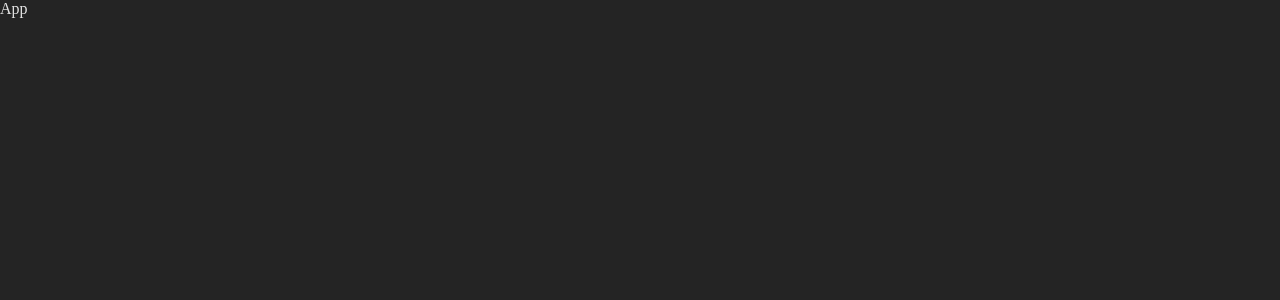
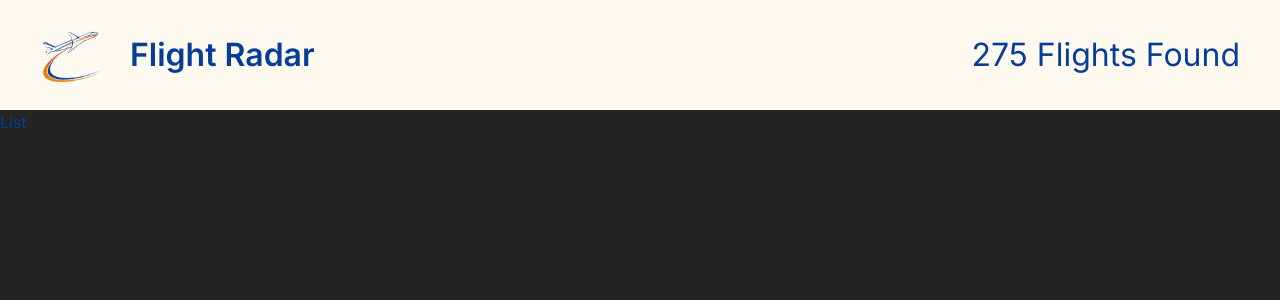
Before and after one commit to beyzaaakeser/FlightRadar-ReduxToolkitThunk, a React (Vite) app: page /list in a window 1280 px wide. Shown: the top 300 px of the page. Built offline with nearby package versions, Linux system fonts and the light colour scheme.

Commit message:
header completed

```diff
--- a/package.json
+++ b/package.json
@@ -17,7 +17,8 @@
     "react": "^18.3.1",
     "react-dom": "^18.3.1",
     "react-leaflet": "^4.2.1",
-    "react-redux": "^9.1.2"
+    "react-redux": "^9.1.2",
+    "react-router-dom": "^6.26.2"
   },
   "devDependencies": {
     "@eslint/js": "^9.9.0",
--- a/src/App.jsx
+++ b/src/App.jsx
@@ -1,9 +1,19 @@
-import React from 'react'
+import React from 'react';
+import Header from './components/Header';
+import List from './pages/List';
+import Map from './pages/Map';
+import { BrowserRouter, Route, Routes } from 'react-router-dom';
 
 const App = () => {
   return (
-    <div>App</div>
-  )
-}
+    <BrowserRouter>
+      <Header />
+      <Routes>
+        <Route path="/" element={<Map />} />
+        <Route path="/list" element={<List />} />
+      </Routes>
+    </BrowserRouter>
+  );
+};
 
-export default App
+export default App;
--- /dev/null
+++ b/src/components/Header.jsx
@@ -0,0 +1,16 @@
+import React from 'react';
+import { Link } from 'react-router-dom';
+
+const Header = () => {
+  return (
+    <header>
+      <Link to="/">
+        <img src="/public/airplane2.png" alt="logo" />
+        <h2>Flight Radar</h2>
+      </Link>
+      <h3>275 Flights Found</h3>
+    </header>
+  );
+};
+
+export default Header;
--- a/src/index.css
+++ b/src/index.css
@@ -1,8 +1,53 @@
+@import url('https://fonts.googleapis.com/css2?family=Inter:ital,opsz,wght@0,14..32,100..900;1,14..32,100..900&display=swap');
 body {
   margin: 0;
   padding: 0;
   box-sizing: border-box;
-  color: rgba(255, 255, 255, 0.87);
+  color: #063d97;
   background-color: #242424;
   min-height: 100vh;
+  font-family: "Inter", system-ui;
 }
+
+header {
+  background-color: #fffaf0;
+  display: flex;
+  justify-content: space-between;
+  align-items: center;
+  padding: 20px 40px;
+  gap: 20px;
+
+  a {
+    display: flex;
+    align-items: center;
+    text-decoration: none;
+    color: #063d97;
+    gap: 20px;
+    cursor: pointer;
+    h2 {
+      font-weight: 600;
+      font-size: clamp(1.5rem, 4vw, 2rem);
+      margin: 0;
+    }
+    img {
+      height: 70px;
+
+    }
+  }
+
+  h3 {
+    font-size: clamp(1.5rem, 4vw, 2rem);
+    font-weight: 400;
+    margin: 0;
+  }
+}
+
+@media (max-width: 600px) {
+  header h2 {
+    font-size: 20px;
+  }
+
+  header h3 {
+    font-size: 18px;
+  }
+}
--- /dev/null
+++ b/src/pages/List.jsx
@@ -0,0 +1,9 @@
+import React from 'react'
+
+const List = () => {
+  return (
+    <div>List</div>
+  )
+}
+
+export default List
--- /dev/null
+++ b/src/pages/Map.jsx
@@ -0,0 +1,9 @@
+import React from 'react'
+
+const Map = () => {
+  return (
+    <div>Map</div>
+  )
+}
+
+export default Map
```
Also changed, not shown: src/main.jsx (+7 -6 lines), public/airplane2.png, 1 other file (tests, documents, lock files or other folders).
